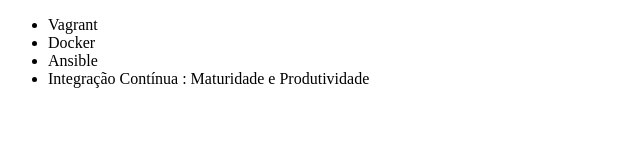
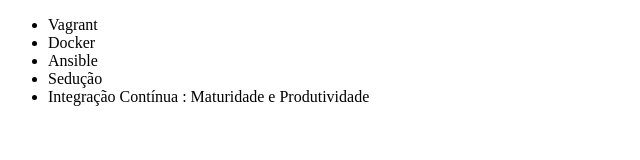
Before and after one commit to matheusmacielleao/alura-git, a plain HTML site: page index.html in a window 1280 px wide. Shown: the whole page, without its empty margins (0-640 px from the left). Drawn offline with Linux system fonts and the light colour scheme.

Commit message:
adicionando curso de sedução

```diff
--- a/index.html
+++ b/index.html
@@ -9,6 +9,7 @@
         <li>Vagrant</li>
         <li>Docker</li>
         <li>Ansible</li>
+        <li> Sedução </li>
         <li>Integração Contínua : Maturidade e Produtividade</li>
     </ul>
 </body>
```
